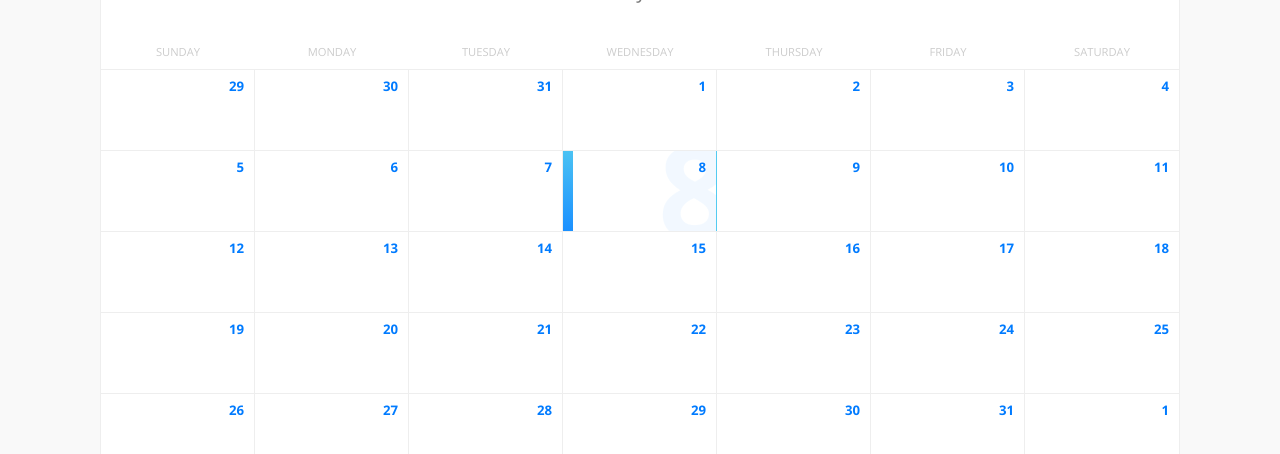
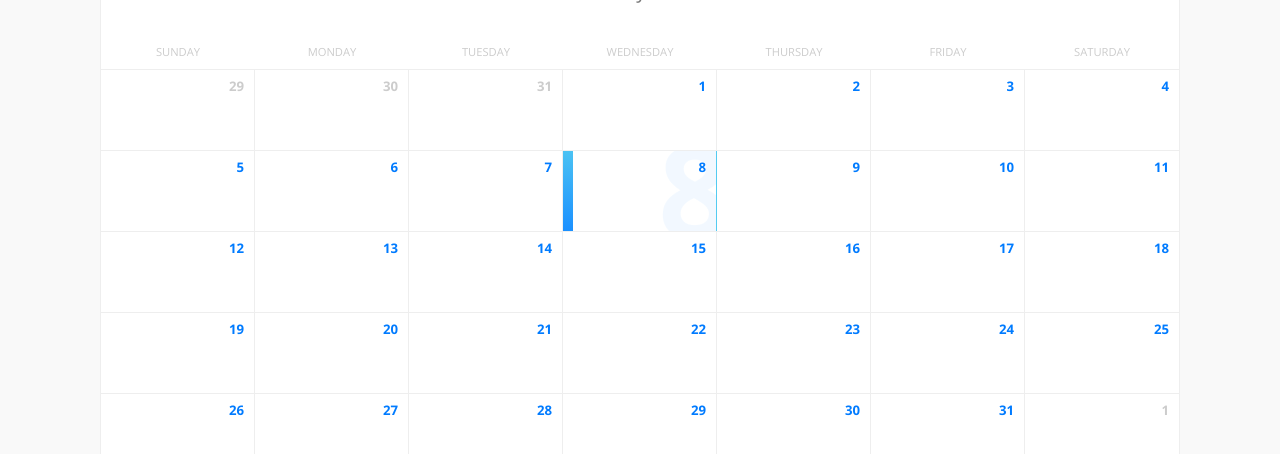
Before and after one commit to 528491/Project-3, a React (Create React App) app in the folder client/: page /calendar in a window 1280 px wide. Shown: the part 282-736 px from the top of the page. Built offline with nearby package versions, Linux system fonts and the light colour scheme.

Commit message:
Disabled cells' numbers are now properly greyed out. When the last commit was made, the disabled cells' numbers stopped being greyed out.

```diff
--- a/client/src/pages/CalendarDisplay/CalendarDisplay.css
+++ b/client/src/pages/CalendarDisplay/CalendarDisplay.css
@@ -202,7 +202,7 @@ main {
   font-weight: 700;
 }
 
-.calendar .body .disabled {
+.calendar .body .disabled a {
   color: var(--text-color-light);
   pointer-events: none;
 }
```
